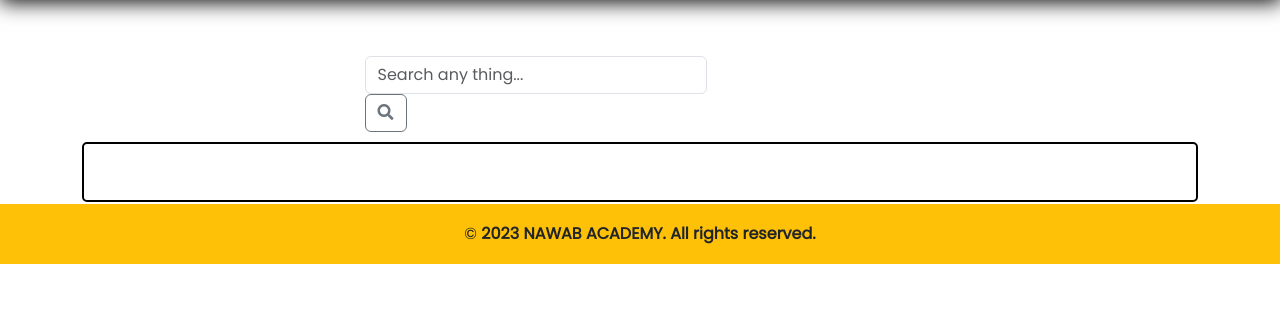
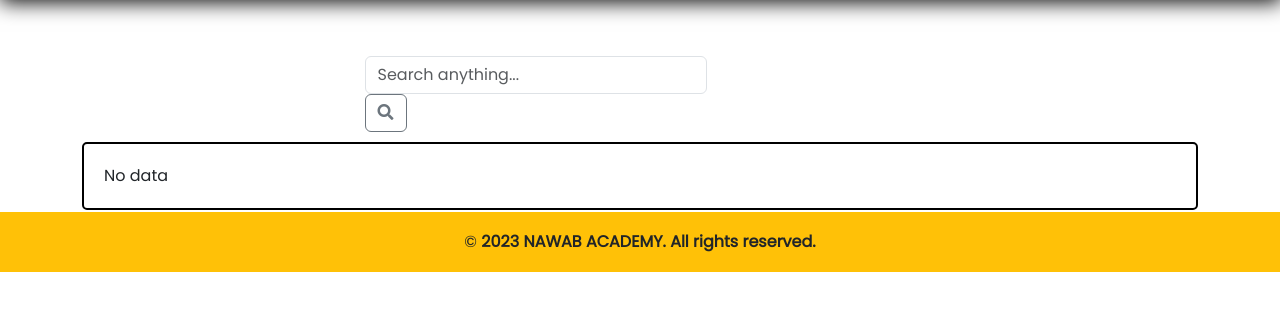
Before and after one commit to shahidjhawari/Online-Courses, a PHP site: page /openai.php in a window 1280 px wide. Shown: the part 103-414 px from the top of the page. Run offline with PHP 8.4, Linux system fonts and the light colour scheme; data that the repository does not hold is empty; some libraries are stand-ins or nearby versions.

Commit message:
minor bugs remove

```diff
--- a/openai.php
+++ b/openai.php
@@ -1,12 +1,12 @@
 <?php require("top.php"); ?>
+
 <?php
-if(isset($_POST['str'])){
+if (isset($_POST['submit'])) {
     $ch = curl_init();
     $str = $_POST['str'];
-curl_setopt($ch, CURLOPT_URL, 'https://api.openai.com/v1/chat/completions');
-curl_setopt($ch, CURLOPT_RETURNTRANSFER, 1);
-curl_setopt($ch, CURLOPT_POST, 1);
-$postdata=array("model" => "gpt-3.5-turbo",
+
+    $postdata = array(
+        "model" => "gpt-3.5-turbo",
         "messages" => [
             [
                 "role" => "user",
@@ -17,24 +17,33 @@ $postdata=array("model" => "gpt-3.5-turbo",
         "max_tokens" => 1400,
         "top_p" => 1,
         "frequency_penalty" => 0,
-"presence_penalty" => 0);
-$postdata=json_encode($postdata);
+        "presence_penalty" => 0
+    );
+    $postdata = json_encode($postdata);
+
+    curl_setopt($ch, CURLOPT_URL, 'https://api.openai.com/v1/chat/completions');
+    curl_setopt($ch, CURLOPT_RETURNTRANSFER, 1);
+    curl_setopt($ch, CURLOPT_POST, 1);
     curl_setopt($ch, CURLOPT_POSTFIELDS, $postdata);
 
-$headers = array();
-$headers[] = 'Content-Type: application/json';
-$headers[] = 'Authorization: Bearer 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';
+    $headers = array(
+        'Content-Type: application/json',
+        'Authorization: Bearer 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'
+    );
     curl_setopt($ch, CURLOPT_HTTPHEADER, $headers);
 
     $result = curl_exec($ch);
+
     if (curl_errno($ch)) {
         echo 'Error:' . curl_error($ch);
     }
+
     curl_close($ch);
-$result=json_decode($result,true);
+    $result = json_decode($result, true);
     $data = $result['choices'][0]['message']['content'];
 }
 ?>
+
 <style>
     fieldset {
         border: 2px solid black;
@@ -42,13 +51,14 @@ $data = $result['choices'][0]['message']['content'];
         padding: 20px;
     }
 </style>
+
 <!-- Search Input & Button Section Start -->
 <div class="container mt-5">
     <div class="row justify-content-center">
         <div class="col-md-6">
             <div class="input-group">
                 <form action="" method="post">
-                    <input type="text" class="form-control" name="str"  placeholder="Search any thing..." required>
+                    <input type="text" class="form-control" name="str" placeholder="Search anything..." required>
                     <button class="btn btn-outline-secondary" type="submit" name="submit"><i class="fas fa-search"></i></button>
                 </form>
             </div>
@@ -59,7 +69,13 @@ $data = $result['choices'][0]['message']['content'];
 
 <div class="container">
 <fieldset>
-        <p><?php echo $data; ?></p>
+        <?php
+        if (!isset($data)) {
+            echo "No data";
+        } else {
+            echo "<p>$data</p>";
+        }
+        ?>
     </fieldset>
 </div>
 
```
Lines whose indentation alone changed are shown as unchanged.
